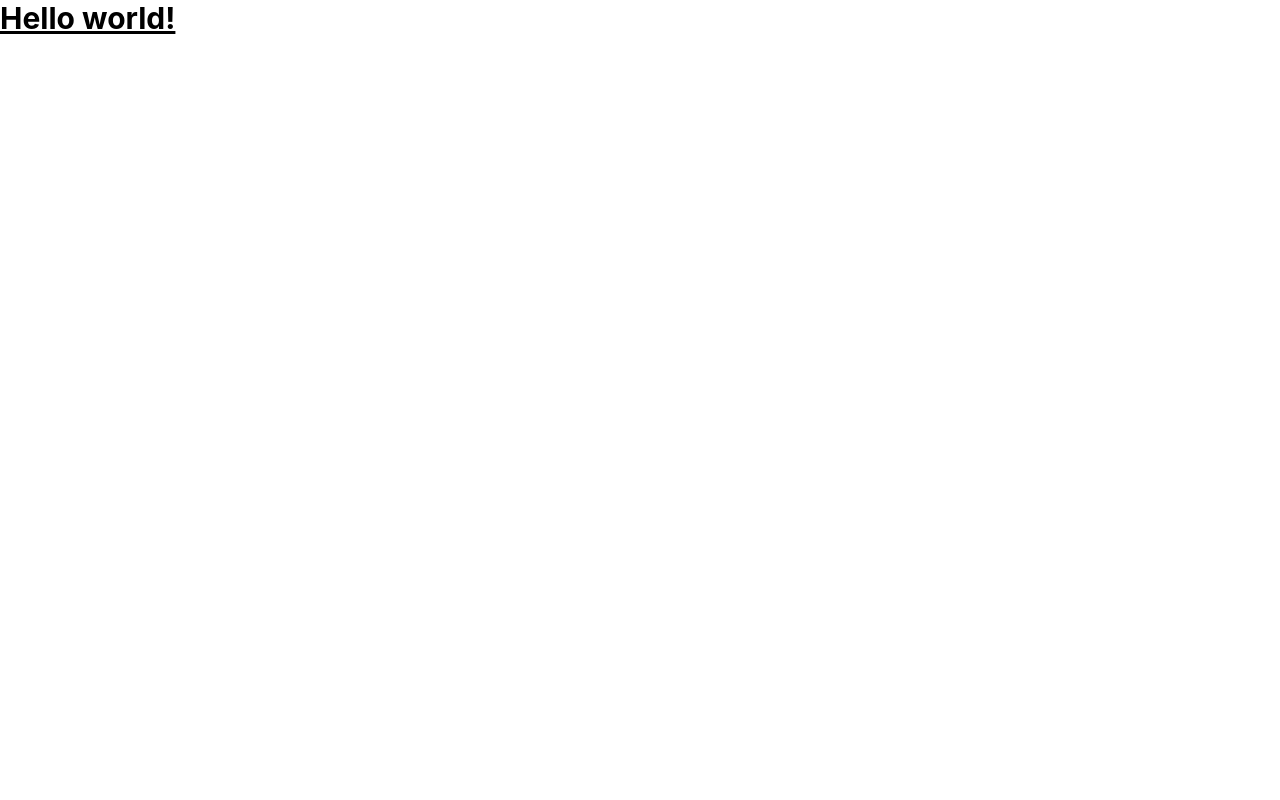
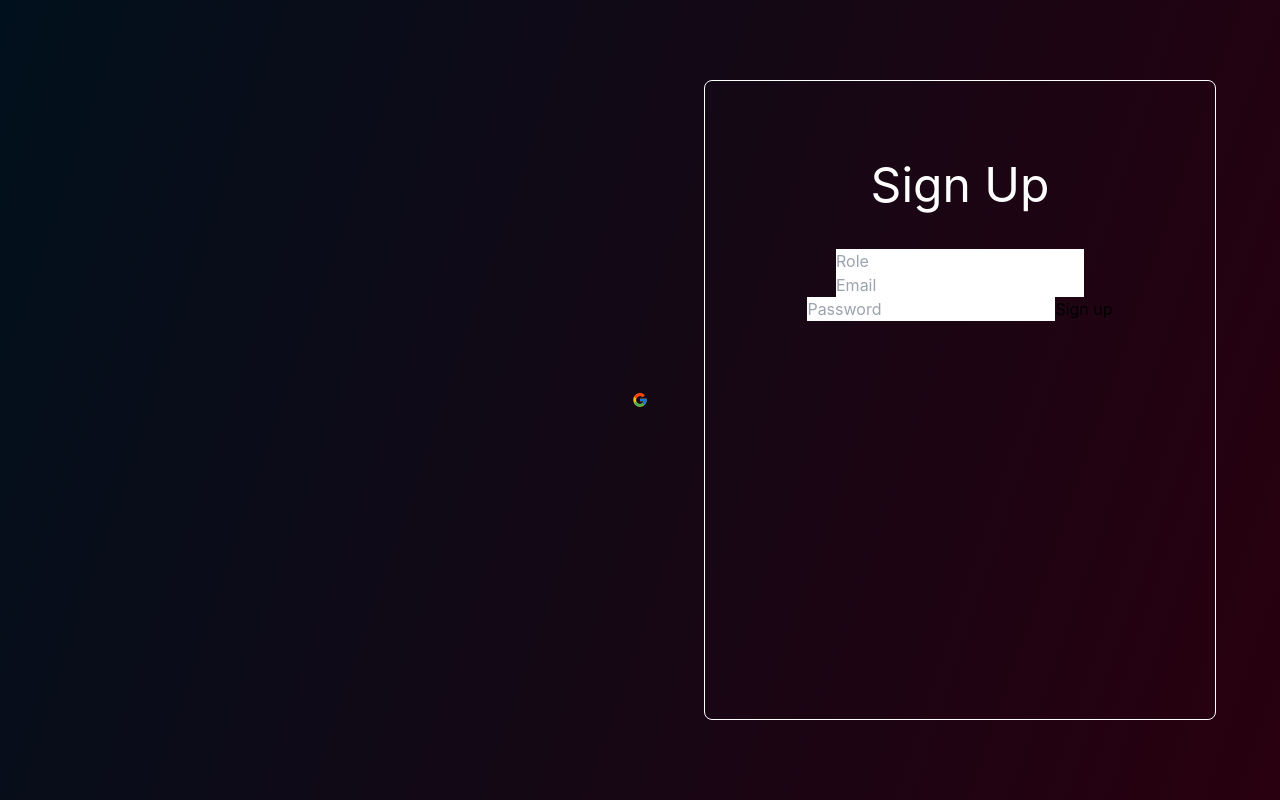
Before and after one commit to shikherjaitly/dumbbellDoor-frontend, a React (Create React App) app in the folder dumbbelldoor-frontend/: page / in a window 1280 px wide. Built offline with nearby package versions, Linux system fonts and the light colour scheme.

Commit message:
signup page test

```diff
--- a/dumbbelldoor-frontend/package.json
+++ b/dumbbelldoor-frontend/package.json
@@ -6,8 +6,11 @@
     "@testing-library/jest-dom": "^5.17.0",
     "@testing-library/react": "^13.4.0",
     "@testing-library/user-event": "^13.5.0",
+    "axios": "^1.6.7",
     "react": "^18.2.0",
     "react-dom": "^18.2.0",
+    "react-icons": "^5.0.1",
+    "react-redux": "^9.1.0",
     "react-scripts": "5.0.1",
     "web-vitals": "^2.1.4"
   },
--- a/dumbbelldoor-frontend/src/App.js
+++ b/dumbbelldoor-frontend/src/App.js
@@ -1,9 +1,13 @@
 import './App.css';
+import Signup from './components/auth/Signup';
+
 
 export default function App() {
   return (
-    <h1 className="text-3xl font-bold underline">
-      Hello world!
-    </h1>
+    <div>
+      <Signup />
+    </div>
+
+
   )
 }
--- a/dumbbelldoor-frontend/src/components/auth/Signup.jsx
+++ b/dumbbelldoor-frontend/src/components/auth/Signup.jsx
@@ -1,10 +1,88 @@
-//contains the frontend for signup page
-import React from 'react'
+import React, { useState } from "react";
+// import signup from "../../assets/signup_page.png";
+import { FcGoogle } from "react-icons/fc";
+import axios from "axios";
+
 
 const Signup = () => {
+  const [email, setEmail] = useState("");
+  const [password, setPassword] = useState("");
+  const [role, setRole] = useState("");
+
+  const handleSubmit = async (e) => {
+    e.preventDefault();
+    try {
+      const response = await axios.post(
+        "http://localhost:8000/api/auth/signup",
+        { email, password }
+      );
+      console.log(response);
+    } catch (error) {
+      console.log(error);
+    }
+  };
+  const handlePasswordChange = (e) => {
+    setPassword(e.target.value);
+  };
+  const handleEmailChange = (e) => {
+    setEmail(e.target.value);
+  };
+  const handleRoleChange = (e) => {
+    setRole(e.target.value);
+  };
+
   return (
-    <div>Signup</div>
-  )
-}
+    <div
+      className="relative w-screen h-screen flex justify-center items-center"
+      style={{
+        background:
+          "linear-gradient(108.87deg, #00101C 0%, #00101C 0%, #29000F 100%)",
+      }}
+    >
+      {/* Signup Image on the left */}
+      {/* <img
+        className="absolute inset-0 object-cover w-1/2 h-full"
+        src={signup}
+        alt="signup"
+      /> */}
 
-export default Signup
+      {/* Signup Box on the right */}
+      <div className="absolute right-0 w-1/2 h-full flex justify-center items-center">
+        <div
+          className="box-border border-solid border border-white rounded-lg p-10 text-center"
+          style={{ width: "80%", height: "80%" }}
+        >
+          <h1 className="font-rubik font-normal font-400 text-5xl text-white leading-65 py-10">
+            Sign Up
+          </h1>
+          <form onSubmit={handleSubmit}>
+            <input
+              type="text"
+              value={role}
+              onChange={handleRoleChange}
+              placeholder="Role"
+            />
+            <input
+              type="email"
+              value={email}
+              onChange={handleEmailChange}
+              placeholder="Email"
+            />
+            <input
+              type="passowrd"
+              value={password}
+              onChange={handlePasswordChange}
+              placeholder="Password"
+            />
+            <button>Sign up</button>
+          </form>
+        </div>
+      </div>
+
+      {/* Google icon (if needed) */}
+      <FcGoogle />
+    </div>
+  );
+};
+
+export default Signup;
```
Also changed, not shown: dumbbelldoor-frontend/src/actions/signup.auth.js (added), dumbbelldoor-frontend/src/assets/signup_page.png (added), 1 other file (tests, documents, lock files or other folders).
